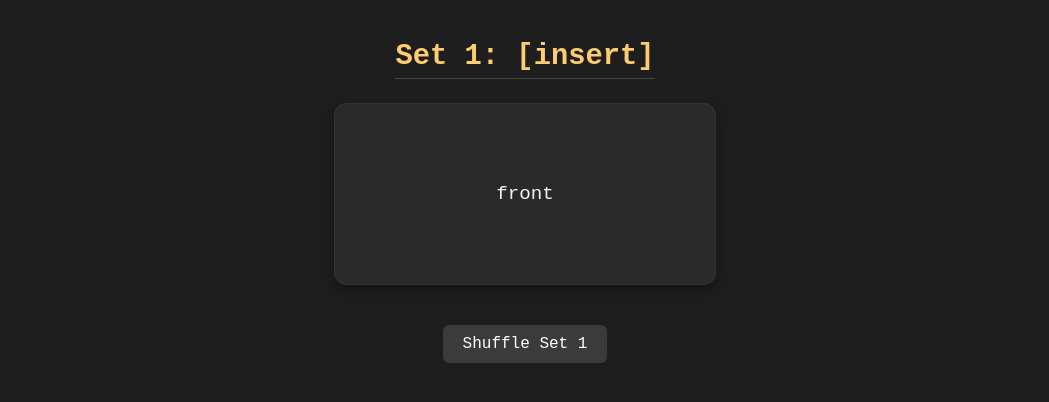
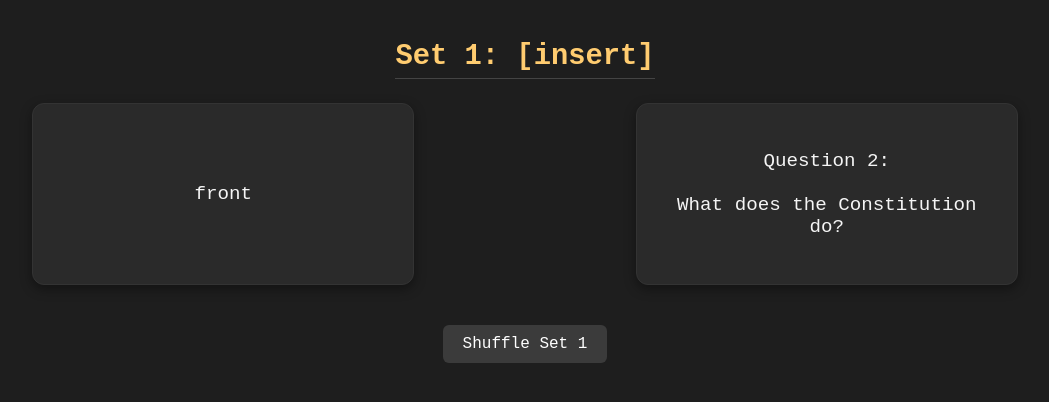
Before and after one commit to marga-yamada/flashcards, a plain HTML site: page flashcards/citizenship.html in a window 1280 px wide. Shown: the whole page, without its empty margins (115-1164 px from the left). Drawn offline with Linux system fonts and the light colour scheme; a web font is replaced by a local one.

Commit message:
added question 2 as test

```diff
--- a/flashcards/citizenship.html
+++ b/flashcards/citizenship.html
@@ -221,8 +221,14 @@ button:hover {
     <div class="hidden-data">
       <div data-set="set1">
         <div data-front="front" data-back="back"></div>
+        <div data-front="Question 2: <br/> <br/> What does the Constitution do?" data-back="<ul><li>Sets up the government</li><li>Defines the government</li><li>Protects basic rights of Americans</li></ul>"></div>
       </div>
     </div>
+
+    <!--
+    <div data-front="<ul><li>    </li><li>    </li></ul>" data-back="back"></div>
+
+    -->
 
   <script>
     const flashcardSets = {};
```
